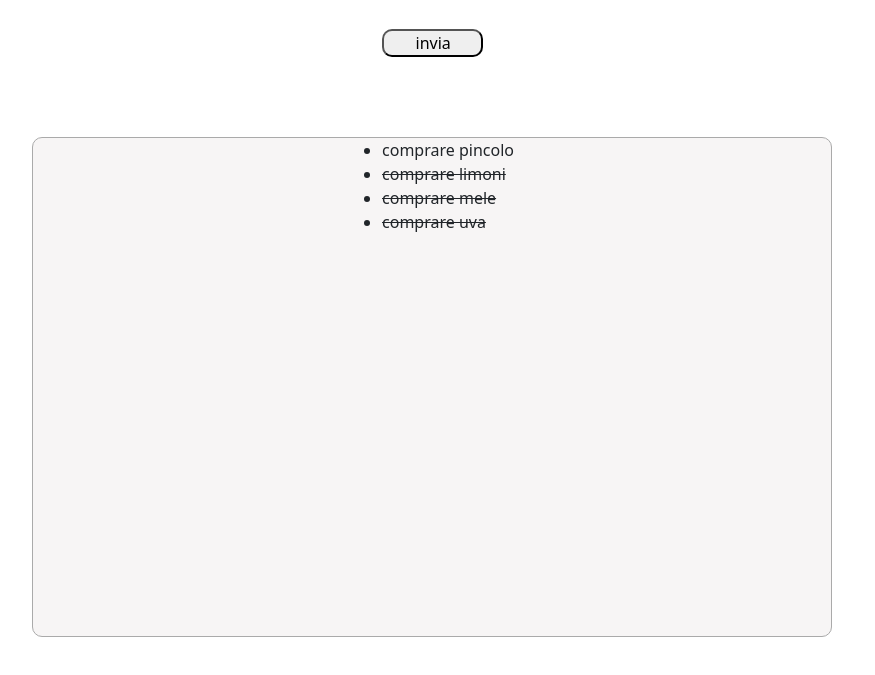
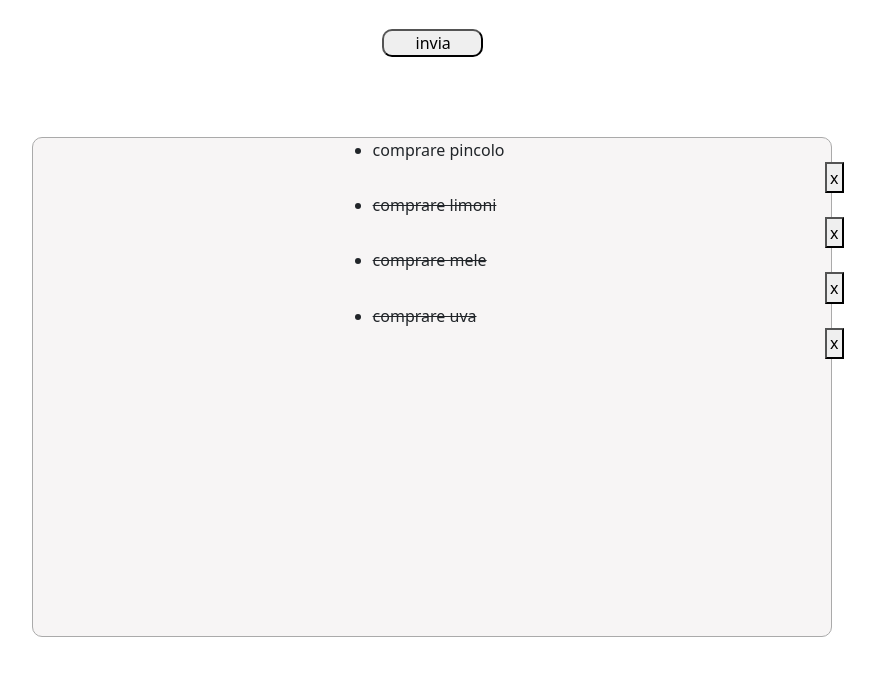
Before and after one commit to LambertoNeri/vue-todolist, a plain HTML site: page index.html in a window 1280 px wide. Shown: the part 117-792 px from the top of the page, without its empty margins (208-1083 px from the left). Drawn offline with nearby package versions, Linux system fonts and the light colour scheme.

Commit message:
add x button to every li

```diff
--- a/css/style.css
+++ b/css/style.css
@@ -52,3 +52,10 @@ ul {
 .lined{
     text-decoration: line-through;
 }
+
+.cancel{
+    margin-left: 300%;
+    padding-inline: 0.2rem;
+    padding-top: 0.1rem;
+    padding-bottom: 0.1rem;
+}
--- a/index.html
+++ b/index.html
@@ -23,6 +23,7 @@
                 <li @click="toggle(todo)" v-for="(todo, i) in todos" :key="i">
                     <span v-if="todo.done == false">{{todo.text}}</span>
                     <span v-else class="lined">{{todo.text}}</span>
+                    <button class="cancel">x</button>
                 </li>
             </ul>
             <div class="no-todo" v-else>
```
